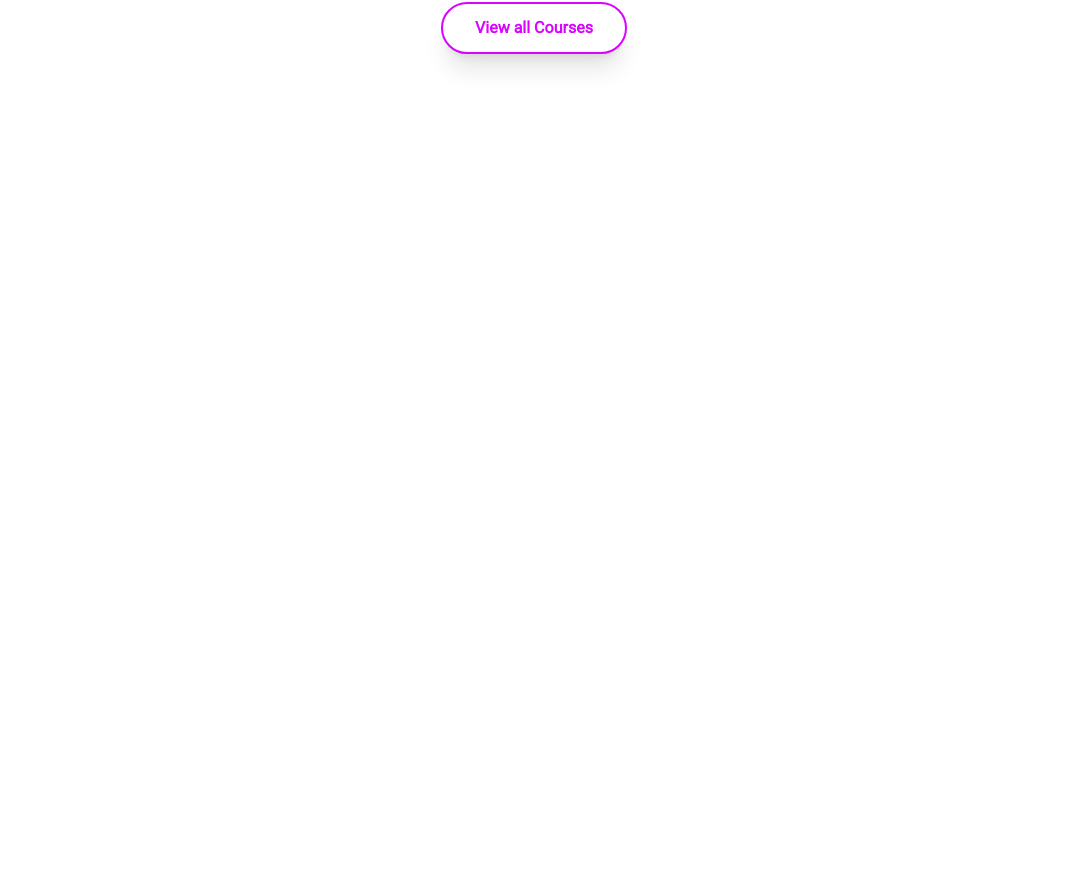
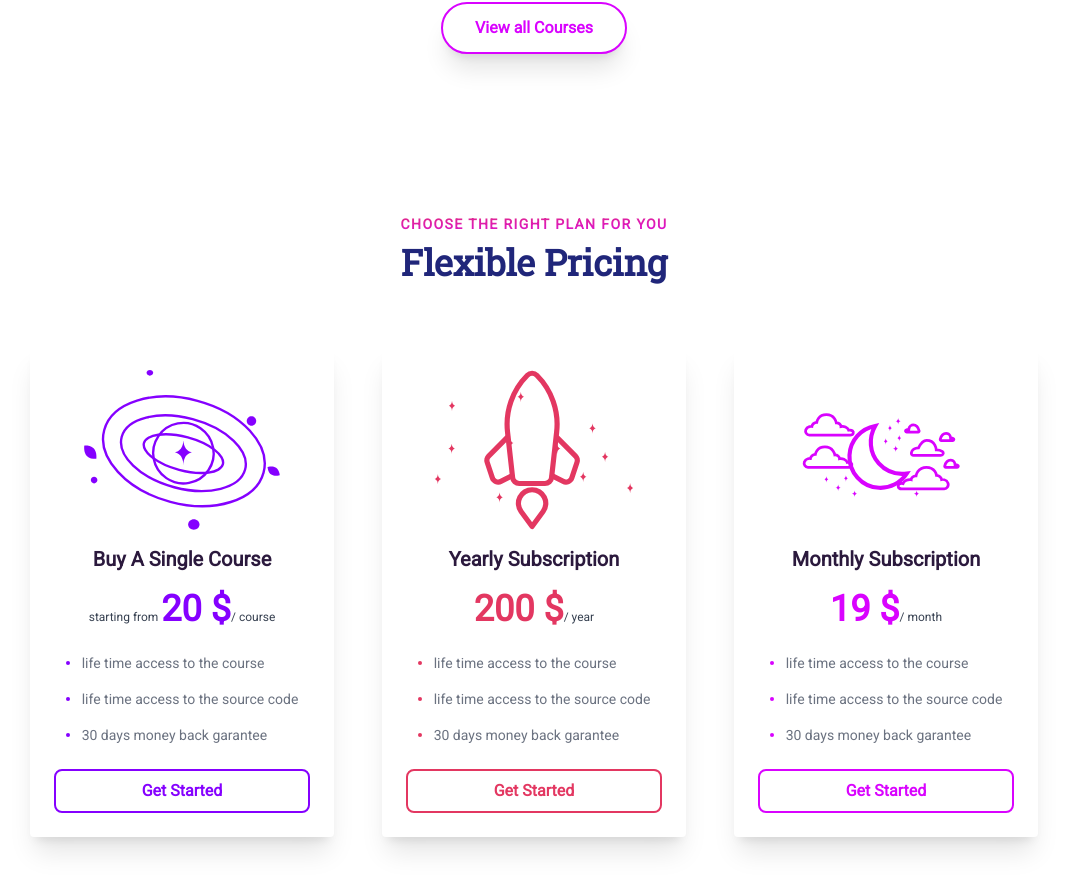
Before and after one commit to ZinoChan/dev-courses, a Next.js app: page / in a window 1280 px wide. Shown: the part 1427-2318 px from the top of the page, without its empty margins (106-1173 px from the left). Before the commit the page ends 1561 px from the top, so only its background shows below. Built offline with nearby package versions, Linux system fonts and the light colour scheme.

Commit message:
add pricing section

```diff
--- /dev/null
+++ b/src/common/components/Pricing/index.tsx
@@ -0,0 +1,137 @@
+import Image from "next/image";
+import Title from "../UI/Title";
+import pricing_1 from "../../../assets/pricing_1.svg";
+import pricing_2 from "../../../assets/pricing_2.svg";
+import pricing_3 from "../../../assets/pricing_3.svg";
+
+const Pricing = () => {
+  return (
+    <section className="py-20">
+      <div className="max-w-screen-lg mx-auto px-2">
+        <Title
+          headline="Flexible pricing"
+          subHeadline="choose the right plan for you"
+        />
+        <div className="grid grid-cols-3 gap-12">
+          <div className="shadow-xl rounded bg-white p-6">
+            <div className="mb-2 text-center">
+              <Image
+                src={pricing_1}
+                width={200}
+                height={160}
+                alt="pricing_illustration"
+              />
+            </div>
+            <h3 className="font-secondary font-bold  text-xl text-center capitalize mb-4 text-primary-dark-200">
+              Buy a Single Course
+            </h3>
+            <p className="text-xs text-center text-gray-700 mb-6">
+              starting from{" "}
+              <span className="font-bold text-4xl text-primary-300">20 $</span>/
+              course
+            </p>
+            <div className="mb-6 text-sm w-max mx-auto">
+              <div className="flex space-x-3 items-center  mb-4">
+                <span className="bg-primary-300 w-1 h-1 rounded-full"></span>
+                <p className=" text-gray-500 ">
+                  life time access to the course
+                </p>
+              </div>
+              <div className="flex space-x-3 items-center  mb-4">
+                <span className="bg-primary-300 w-1 h-1 rounded-full"></span>
+                <p className=" text-gray-500 ">
+                  life time access to the source code
+                </p>
+              </div>
+              <div className="flex space-x-3 items-center mb-4">
+                <span className="bg-primary-300 w-1 h-1 rounded-full"></span>
+                <p className=" text-gray-500 ">30 days money back garantee</p>
+              </div>
+            </div>
+            <button className="rounded-lg w-full py-2 border-2 border-primary-300 text-primary-300 font-bold capitalize">
+              get started
+            </button>
+          </div>
+          <div className="shadow-xl rounded bg-white p-6 ">
+            <div className="mb-2 text-center">
+              <Image
+                src={pricing_2}
+                width={200}
+                height={160}
+                alt="pricing_illustration"
+              />
+            </div>
+            <h3 className="font-secondary font-bold  text-xl text-center capitalize mb-4 text-primary-dark-200">
+              yearly subscription
+            </h3>
+            <p className="text-xs text-center text-gray-700 mb-6">
+              <span className="font-bold text-4xl text-primary-100">200 $</span>
+              / year
+            </p>
+            <div className="mb-6 text-sm w-max mx-auto">
+              <div className="flex space-x-3 items-center  mb-4">
+                <span className="bg-primary-100 w-1 h-1 rounded-full"></span>
+                <p className=" text-gray-500 ">
+                  life time access to the course
+                </p>
+              </div>
+              <div className="flex space-x-3 items-center  mb-4">
+                <span className="bg-primary-100 w-1 h-1 rounded-full"></span>
+                <p className=" text-gray-500 ">
+                  life time access to the source code
+                </p>
+              </div>
+              <div className="flex space-x-3 items-center mb-4">
+                <span className="bg-primary-100 w-1 h-1 rounded-full"></span>
+                <p className=" text-gray-500 ">30 days money back garantee</p>
+              </div>
+            </div>
+            <button className="rounded-lg w-full py-2 border-2 border-primary-100 text-primary-100 font-bold capitalize">
+              get started
+            </button>
+          </div>
+          <div className="shadow-xl rounded bg-white p-6">
+            <div className="mb-2 text-center">
+              <Image
+                src={pricing_3}
+                width={200}
+                height={160}
+                alt="pricing_illustration"
+              />
+            </div>
+            <h3 className="font-secondary font-bold  text-xl text-center capitalize mb-4 text-primary-dark-200">
+              monthly subscription
+            </h3>
+            <p className="text-xs text-center text-gray-700 mb-6">
+              <span className="font-bold text-4xl text-primary-200">19 $</span>/
+              month
+            </p>
+            <div className="mb-6 text-sm w-max mx-auto">
+              <div className="flex space-x-3 items-center  mb-4">
+                <span className="bg-primary-200 w-1 h-1 rounded-full"></span>
+                <p className=" text-gray-500 ">
+                  life time access to the course
+                </p>
+              </div>
+              <div className="flex space-x-3 items-center  mb-4">
+                <span className="bg-primary-200 w-1 h-1 rounded-full"></span>
+                <p className=" text-gray-500 ">
+                  life time access to the source code
+                </p>
+              </div>
+              <div className="flex space-x-3 items-center mb-4">
+                <span className="bg-primary-200 w-1 h-1 rounded-full"></span>
+                <p className=" text-gray-500 ">30 days money back garantee</p>
+              </div>
+            </div>
+            <button className="rounded-lg w-full py-2 border-2 border-primary-200 text-primary-200 font-bold capitalize">
+              get started
+            </button>
+          </div>
+        </div>
+      </div>
+    </section>
+  );
+};
+
+export default Pricing;
--- a/src/pages/index.tsx
+++ b/src/pages/index.tsx
@@ -1,12 +1,14 @@
 import type { NextPage } from "next";
 import CourseSection from "../common/components/Courses";
 import Hero from "../common/components/Hero";
+import Pricing from "../common/components/Pricing";
 
 const Home: NextPage = () => {
   return (
     <>
       <Hero />
       <CourseSection />
+      <Pricing />
     </>
   );
 };
```
